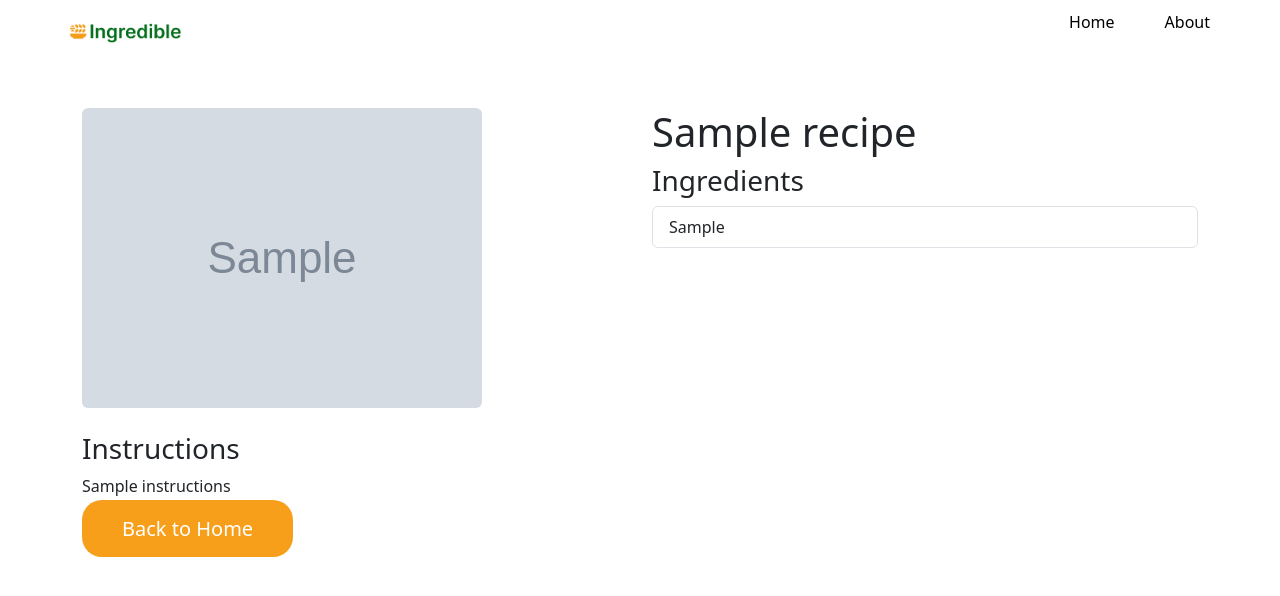
After one commit to Zireael88/ML-Recipe-Gen, a Flask app: template templates/recipe_detail.html in a window 1280 px wide. The commit adds this page. Shown: the top 596 px of the page. Run offline with Flask 3, Linux system fonts and the light colour scheme; the template is opened without the code that fills it: most values are stand-ins (such as "Sample title", 1, 10 or a date in 2020); grey boxes marked "Sample" are stand-in pictures; parts of the project's set-up code (start-up, migrations or seed data) failed here and were passed over; some libraries are stand-ins or nearby versions.

Commit message:
added page for view recipe

```diff
--- a/app.py
+++ b/app.py
@@ -50,5 +50,18 @@ def index():
         )
     return render_template('index.html', recommendations=[])
 
+@app.route('/recipe/<recipe_name>')
+def view_recipe(recipe_name):
+    # Find the specific recipe by name
+    recipe = data[data['recipe_name'] == recipe_name].to_dict(orient='records')
+
+    if recipe:
+        # Get the first matching recipe (in case of duplicates)
+        recipe = recipe[0]
+        return render_template('recipe_detail.html', recipe=recipe)
+    else:
+        # Handle case where recipe is not found
+        return "Recipe not found", 404
+
 if __name__ == "__main__":
     app.run(debug=True)
--- a/static/css/main.css
+++ b/static/css/main.css
@@ -50,13 +50,15 @@ body {
   margin-bottom: 10px;
   font-size: 16px;
 }
-#submit {
+#submit,
+#back {
   background-color: rgb(247, 159, 26);
   color: #ffffff;
   border: none;
   border-radius: 20px;
   padding: 15px 40px;
   font-size: 20px;
+  text-decoration: none;
 }
 #submit:hover {
   cursor: pointer;
@@ -84,7 +86,7 @@ body {
   border-radius: 10px;
   box-shadow: 0 4px 8px rgba(0, 0, 0, 0.2);
   transition: all 0.3s ease;
-  height: 350px; /* Fixed height for cards */
+  height: 350px;
 }
 .recipe-card:hover {
   box-shadow: 0 8px 16px rgba(0, 0, 0, 0.3);
@@ -95,7 +97,7 @@ body {
   object-fit: cover;
   border-top-left-radius: 10px;
   border-top-right-radius: 10px;
-  height: 200px; /* Fixed height for image */
+  height: 200px;
 }
 .card-body {
   display: flex;
@@ -117,8 +119,8 @@ body {
   text-decoration: underline;
 }
 .recipe-card {
-  width: 350px; /* Set your desired width */
-  height: 400px; /* Set your desired height */
+  width: 350px;
+  height: 400px;
   margin: 20px;
 }
 .card-title {
--- a/templates/base.html
+++ b/templates/base.html
@@ -23,6 +23,21 @@
     {% block head %}{% endblock %}
   </head>
   <body>
+    <header class="header">
+      <nav class="nav">
+        <div id="logo">
+          <img
+            id="header-logo"
+            src="{{ url_for('static', filename='img/ingredible_logo.png') }}"
+            alt=""
+          />
+        </div>
+        <ul>
+          <li><a href="/">Home</a></li>
+          <li><a href="#">About</a></li>
+        </ul>
+      </nav>
+    </header>
     <script
       src="https://cdn.jsdelivr.net/npm/bootstrap@5.3.3/dist/js/bootstrap.bundle.min.js"
       integrity="sha384-YvpcrYf0tY3lHB60NNkmXc5s9fDVZLESaAA55NDzOxhy9GkcIdslK1eN7N6jIeHz"
--- /dev/null
+++ b/templates/recipe_detail.html
@@ -0,0 +1,34 @@
+{% extends 'base.html' %} {% block head %}
+<title>{{ recipe['recipe_name'] }} - Ingredible</title>
+{% endblock %} {% block body %}
+<div class="container mt-5">
+  <div class="row">
+    <div class="col-md-6">
+      <img
+        src="{{ recipe['image_url'] }}"
+        alt="{{ recipe['recipe_name'] }}"
+        class="img-fluid rounded"
+      />
+    </div>
+    <div class="col-md-6">
+      <h1>{{ recipe['recipe_name'] }}</h1>
+
+      <h3>Ingredients</h3>
+      <ul class="list-group">
+        {% for ingredient in recipe['ingredients_list'].split(',') %}
+        <li class="list-group-item">{{ ingredient.strip() }}</li>
+        {% endfor %}
+      </ul>
+    </div>
+  </div>
+
+  <div class="row mt-4">
+    <div class="col-12">
+      <h3>Instructions</h3>
+      <p>{{ recipe['instructions'] }}</p>
+    </div>
+  </div>
+
+  <a href="/" id="back">Back to Home</a>
+</div>
+{% endblock %}
```
Also changed, not shown: templates/index.html (+4 -16 lines).
